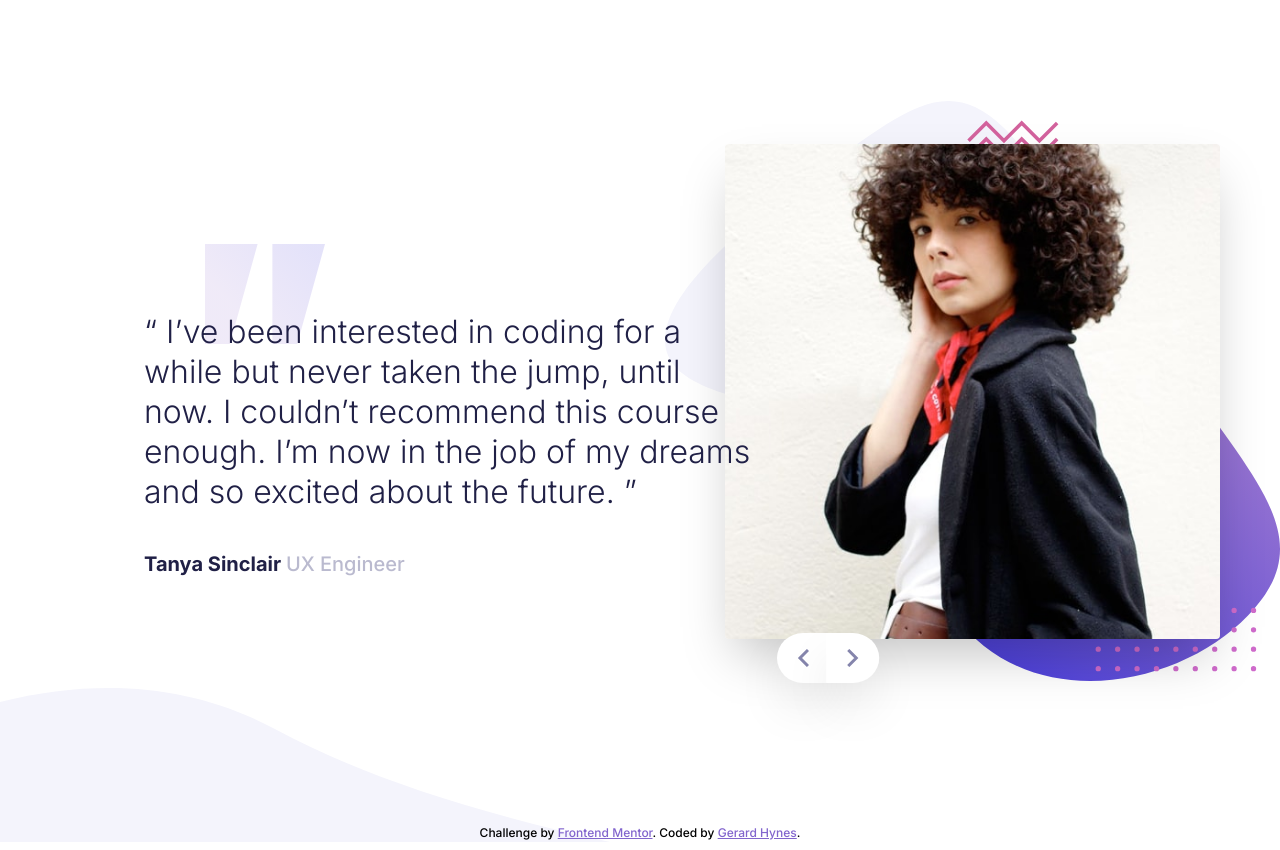
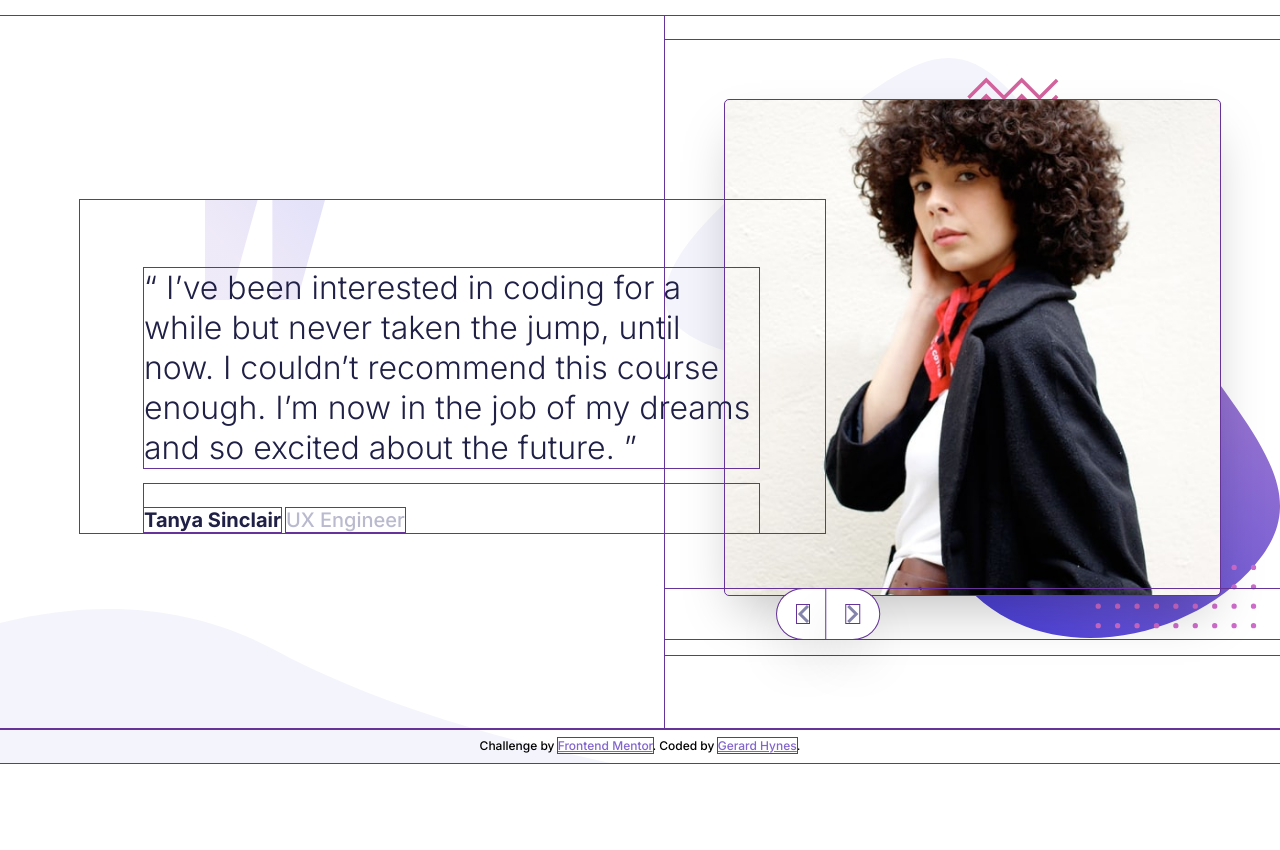
Before and after one commit to GK-Hynes/coding-bootcamp-testimonials-slider, a plain HTML site: page index.html in a window 1280 px wide. After the commit the page ends 800 px from the top, so only its background shows below. Drawn offline with Linux system fonts and the light colour scheme.

Commit message:
Adjust headshot spacing

```diff
--- a/index.html
+++ b/index.html
@@ -14,7 +14,8 @@
   </head>
   <body>
     <div class="carousel">
-      <div class="testimonial" id="testimonial-1">
+      <!-- Testimonial 1 -->
+      <div class="testimonial testimonial-1" id="testimonial-1">
         <div class="headshot w-full">
           <div class="headshot-image-wrapper">
             <img
@@ -53,7 +54,7 @@
         </div>
       </div>
 
-      <!-- <div class="testimonial" id="testimonial-2">
+      <!-- <div class="testimonial testimonial-2" id="testimonial-2">
         <blockquote>
           “ If you want to lay the best foundation possible I’d recommend taking
           this course. The depth the instructors go into is incredible. I now
--- a/style.css
+++ b/style.css
@@ -6,7 +6,7 @@
   box-sizing: border-box;
   margin: 0;
   padding: 0;
-  /* outline: 1px solid rebeccapurple; */
+  outline: 1px solid rebeccapurple;
 }
 
 body {
@@ -20,13 +20,15 @@ body {
 
 .carousel {
   background: url(./images/pattern-curve.svg) bottom left no-repeat;
+  display: flex;
+  flex-direction: column;
 }
 
 .testimonial {
   max-width: 1400px;
   margin: 0 auto;
   display: flex;
-  min-height: 100vh;
+  /* min-height: 100vh; */
   justify-content: center;
   align-items: center;
   flex-direction: column;
@@ -39,7 +41,7 @@ body {
   background: url(./images/pattern-bg.svg) center / contain no-repeat;
   padding: 2.5rem;
   margin: 1.5rem;
-  max-width: 100%;
+  width: 100%;
   height: 100%;
 }
 
@@ -157,8 +159,8 @@ body {
 }
 
 .py-2 {
-  margin-top: 0.5rem;
-  margin-bottom: 0.5rem;
+  padding-top: 0.5rem;
+  padding-bottom: 0.5rem;
 }
 
 .pt-4 {
```
